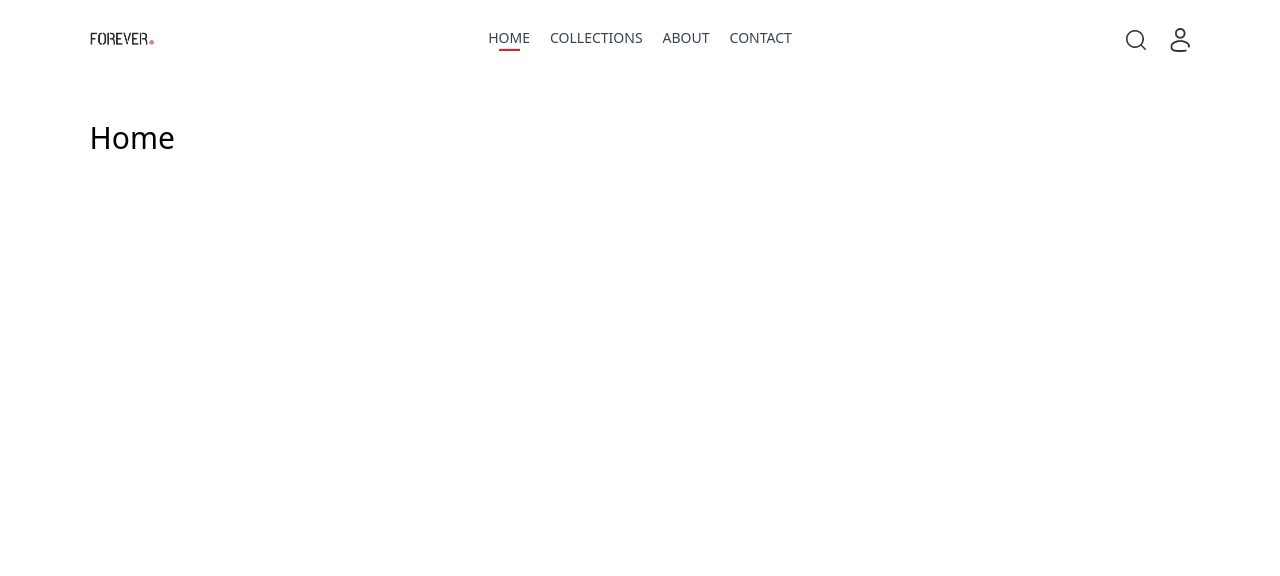
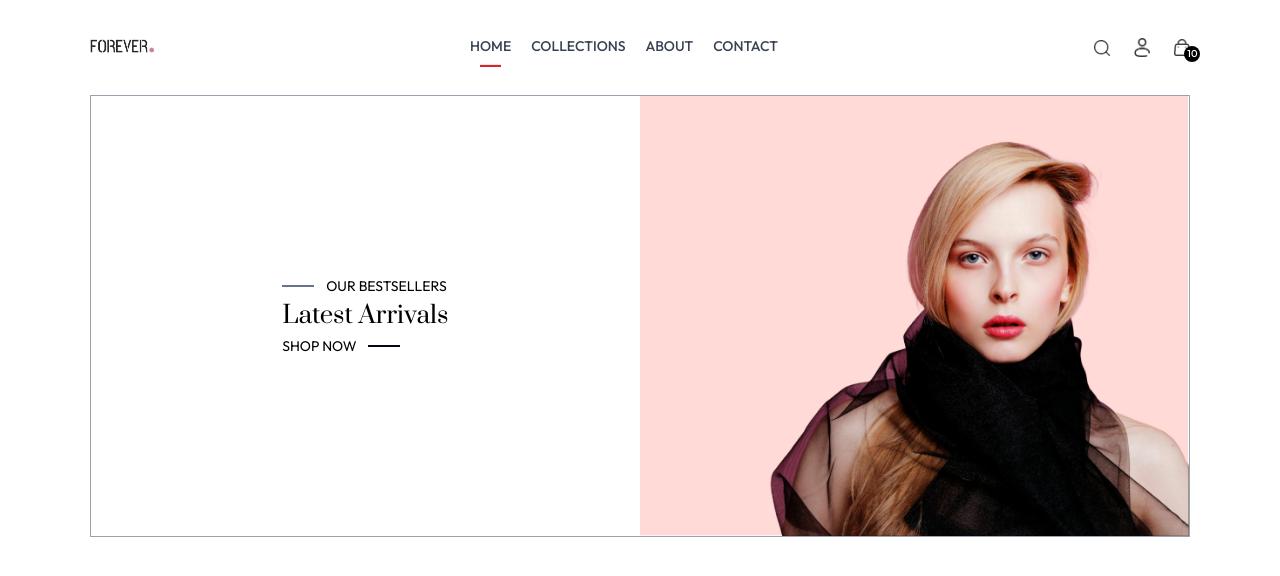
Before and after one commit to tsdineshjai/eShopee, a React (Vite) app in the folder frontend/: page / in a window 1280 px wide. Shown: the top 576 px of the page. Built offline with nearby package versions, Linux system fonts and the light colour scheme.

Commit message:
HERO feature complete

```diff
--- /dev/null
+++ b/frontend/src/components/Hero.jsx
@@ -0,0 +1,29 @@
+import { assets } from "../assets/assets";
+
+function Hero() {
+	return (
+		<div className="flex flex-col sm:flex-row border border-gray-400">
+			{/* hero section left side */}
+
+			<div className="w-full border-yellow-500 sm:w-1/2 flex items-center justify-center py-10 sm:py-0">
+				<div className="flex flex-col gap-1">
+					<div className="flex gap-3  justify-start items-center">
+						<p className="h-[2px] w-8 bg-slate-500"></p>
+						<p className="text-sm">OUR BESTSELLERS</p>
+					</div>
+					<p className="prata-regular text-2xl font-medium">Latest Arrivals</p>
+					<div className="flex gap-3  justify-start items-center">
+						<p className="text-sm">SHOP NOW</p>
+						<p className="h-[2px] w-8 bg-slate-950"></p>
+					</div>
+				</div>
+			</div>
+
+			{/* hero section right side	 */}
+
+			<img src={assets.hero_img} alt="" className="w-full sm:w-1/2" />
+		</div>
+	);
+}
+
+export default Hero;
--- /dev/null
+++ b/frontend/src/components/LatestCollection.jsx
@@ -0,0 +1,10 @@
+import useShopContext from "../hooks/useShopContext";
+
+function LatestCollection() {
+	const { products } = useShopContext();
+
+	console.log(products[0]);
+	return <div></div>;
+}
+
+export default LatestCollection;
--- a/frontend/src/components/Navbar.jsx
+++ b/frontend/src/components/Navbar.jsx
@@ -1,12 +1,14 @@
+import React from "react";
 import { assets } from "../assets/assets";
 
-import { NavLink } from "react-router-dom";
+import { Link, NavLink } from "react-router-dom";
 
 function Navbar() {
+	const [visible, setVisible] = React.useState(false);
 	return (
 		<div className="flex items-center text-3xl w-full py-7 justify-between font-medium  ">
 			<img src={assets.logo} className="w-16" alt="Logo" />
-			<ul className="hidden sm:flex gap-5 text-sm text-gray-700">
+			<ul className="hidden sm:flex gap-5 text-[14px] text-gray-700">
 				<NavLink to="/" className="cursor:pointer">
 					<p>HOME</p>
 					<hr className="w-1/2 h-[3px] bg-red-600  mx-auto hidden" />
@@ -24,12 +26,76 @@ function Navbar() {
 					<hr className="w-1/2 h-[3px] bg-red-600  mx-auto hidden" />
 				</NavLink>
 			</ul>
-
 			<div className="flex items-center gap-6">
-				<img src={assets.search_icon} alt="" className="w-5 cursor-pointer" />
+				<img src={assets.search_icon} alt="" className="w-4 cursor-pointer" />
 
 				<div className="group relative">
-					<img src={assets.profile_icon} className="w-5 cursor-pointer" />
+					<img src={assets.profile_icon} className="w-4 cursor-pointer" />
+					<div className="hidden  group-hover:block absolute dropdown-menu right-0 ">
+						<div className="flex flex-col w-36 text-sm py-3 items-end right-0 p-1 mt-2 bg-transparent text-gray-500 rounded">
+							<p className="text-sm cursor-pointer hover:text-black  ">
+								My Profile
+							</p>
+							<p className="text-sm cursor-pointer hover:text-black ">Orders</p>
+							<p className="text-sm cursor-pointer hover:text-black ">Logout</p>
+						</div>
+					</div>
+				</div>
+				<Link to="/cart" className="relative">
+					<img src={assets.cart_icon} alt="cart" className="w-4  min-w-4" />
+					<p className=" right-[-10px] mt-[-10px]  flex items-center justify-center text-center leading-4 w-4 text-[10px] aspect-square absolute rounded-full bg-black text-white">
+						10
+					</p>
+				</Link>
+				<img
+					src={assets.menu_icon}
+					onClick={() => setVisible(true)}
+					alt=""
+					className="w-4  cursor-pointer sm:hidden"
+				/>
+			</div>
+
+			<div
+				className={`absolute top-0 right-0 bottom-0 overflow-hidden bg-white ${
+					visible ? "w-full" : "w-0"
+				}`}
+			>
+				<div className="flex flex-col text-grey-600">
+					<div
+						className="flex text-sm cursor-pointer items-center gap-2 p-3"
+						onClick={() => setVisible(false)}
+					>
+						<img src={assets.dropdown_icon} alt="" className="h-4 rotate-180" />
+						<p>Back</p>
+					</div>
+					<NavLink
+						onClick={() => setVisible(false)}
+						to="/"
+						className="py-2 pl-2 text-sm"
+					>
+						HOME
+					</NavLink>
+					<NavLink
+						onClick={() => setVisible(false)}
+						to="/collections"
+						className="py-2 pl-2 text-sm"
+					>
+						COLLECTIONS
+					</NavLink>
+					<NavLink
+						onClick={() => setVisible(false)}
+						to="/about"
+						className="py-2 pl-2 text-sm"
+					>
+						ABOUT
+					</NavLink>
+					<NavLink
+						onClick={() => setVisible(false)}
+						to="/contact"
+						className="py-2 pl-2 text-sm"
+					>
+						CONTACT
+					</NavLink>
 				</div>
 			</div>
 		</div>
--- /dev/null
+++ b/frontend/src/components/Title.jsx
@@ -0,0 +1,5 @@
+function Title() {
+	return <div>Title</div>;
+}
+
+export default Title;
--- /dev/null
+++ b/frontend/src/context/ShopContext.jsx
@@ -0,0 +1,20 @@
+/* eslint-disable react-refresh/only-export-components */
+/* eslint-disable react/prop-types */
+import { createContext } from "react";
+import { products } from "../assets/assets";
+
+export const ShopContext = createContext(null);
+function ShopContextProvider(props) {
+	const currency = "SGD";
+	const delivery_fee = 6;
+	const value = {
+		products,
+		currency,
+		delivery_fee,
+	};
+	return (
+		<ShopContext.Provider value={value}>{props.children} </ShopContext.Provider>
+	);
+}
+
+export default ShopContextProvider;
--- /dev/null
+++ b/frontend/src/hooks/useShopContext.jsx
@@ -0,0 +1,9 @@
+import { useContext } from "react";
+import { ShopContext } from "../context/ShopContext";
+
+function useShopContext() {
+	const value = useContext(ShopContext);
+	return value;
+}
+
+export default useShopContext;
--- a/frontend/src/index.css
+++ b/frontend/src/index.css
@@ -1,9 +1,19 @@
+@import url("https://fonts.googleapis.com/css2?family=Outfit:wght@100..900&family=Prata&display=swap");
+
 @tailwind base;
 @tailwind components;
 @tailwind utilities;
 
+.active hr {
+	display: block;
+}
 
+* {
+	font-family: Outfit;
+}
 
-.active hr {
-  display: block;
+.prata-regular {
+	font-family: "Prata", serif;
+	font-weight: 400;
+	font-style: normal;
 }
--- a/frontend/src/main.jsx
+++ b/frontend/src/main.jsx
@@ -2,9 +2,12 @@ import { createRoot } from "react-dom/client";
 import "./index.css";
 import App from "./App.jsx";
 import { BrowserRouter } from "react-router-dom";
+import ShopContextProvider from "./context/ShopContext.jsx";
 
 createRoot(document.getElementById("root")).render(
 	<BrowserRouter>
-		<App />
+		<ShopContextProvider>
+			<App />
+		</ShopContextProvider>
 	</BrowserRouter>
 );
--- a/frontend/src/pages/Home.jsx
+++ b/frontend/src/pages/Home.jsx
@@ -1,7 +1,11 @@
+import Hero from "../components/Hero";
+import LatestCollection from "../components/LatestCollection";
+
 function Home() {
 	return (
-		<div className="py-10">
-			<p className="text-3xl">Home</p>
+		<div className="">
+			<Hero />
+			<LatestCollection />
 		</div>
 	);
 }
```
